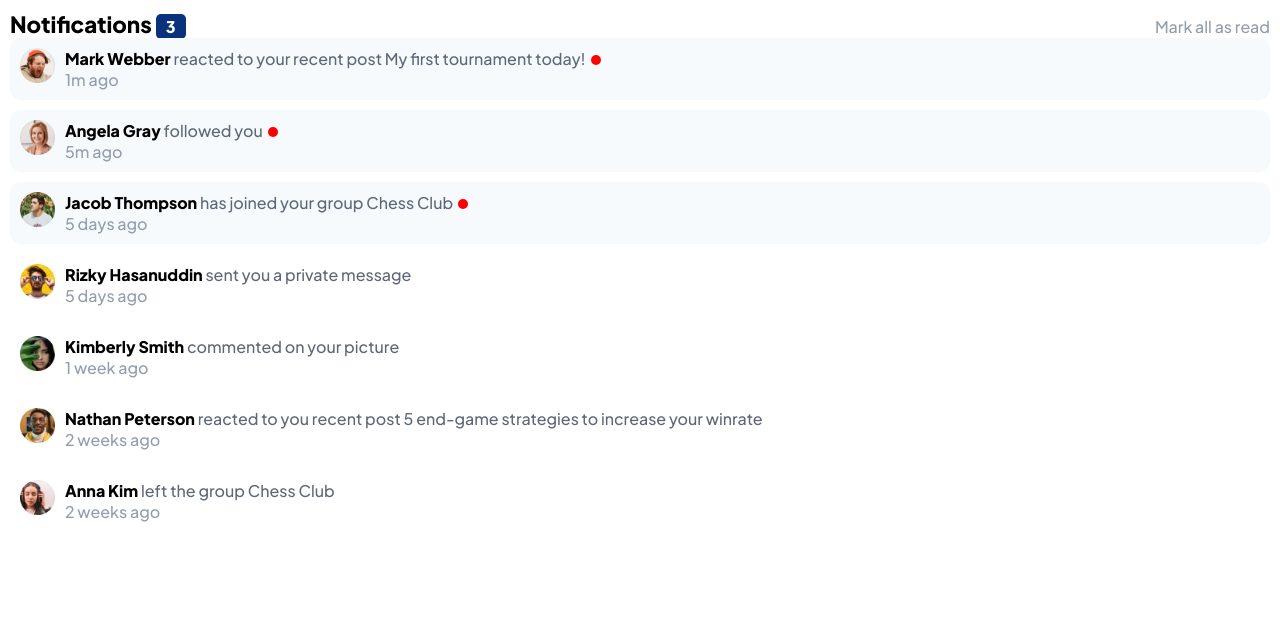
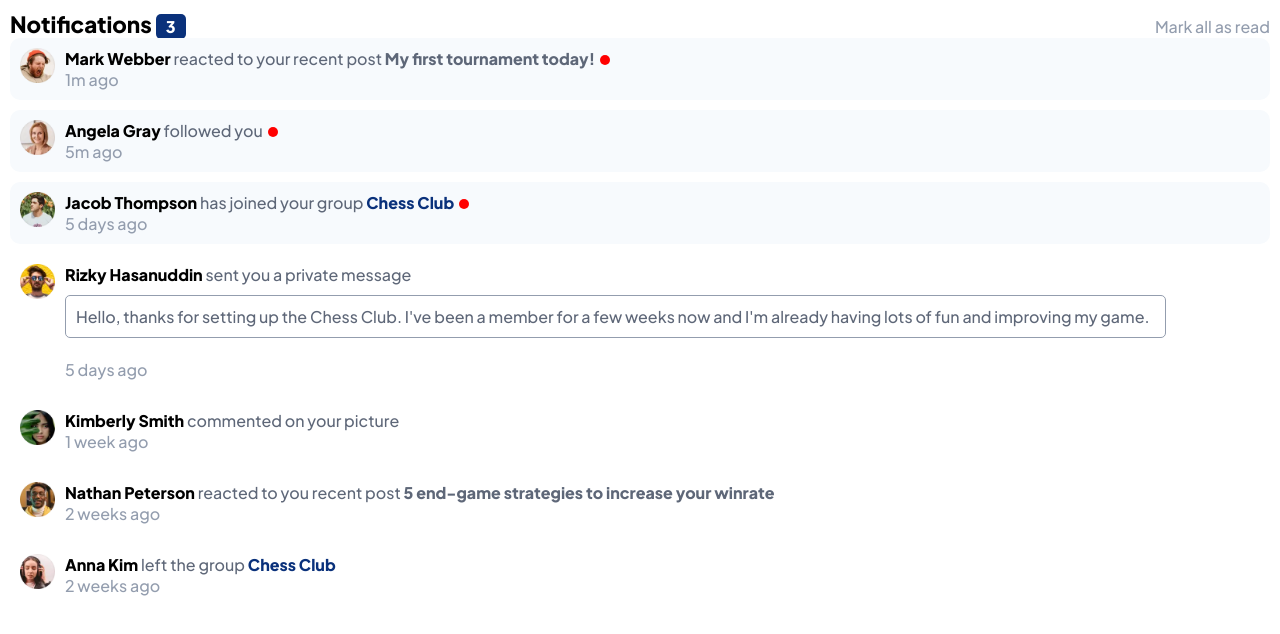
Before and after one commit to adie9/notifications-page, a React (Vite) app: page / in a window 1280 px wide. Shown: the top 634 px of the page. Built offline with nearby package versions, Linux system fonts and the light colour scheme.

Commit message:
Added conditional rendering for Notification

```diff
--- a/components/Feed.jsx
+++ b/components/Feed.jsx
@@ -10,7 +10,8 @@ function Feed() {
             <Notification
                 picture="../assets/images/avatar-mark-webber.webp"
                 name="Mark Webber"
-                action="reacted to your recent post My first tournament today!"
+                action="reacted to your recent post "
+                post="My first tournament today!"
                 isRead={!isRead}
                 time="1m ago"
             />
@@ -24,7 +25,8 @@ function Feed() {
             <Notification
                 picture="../assets/images/avatar-jacob-thompson.webp"
                 name="Jacob Thompson"
-                action="has joined your group Chess Club"
+                action="has joined your group "
+                group="Chess Club"
                 isRead={!isRead}
                 time="5 days ago"
             />
@@ -32,6 +34,9 @@ function Feed() {
                 picture="../assets/images/avatar-rizky-hasanuddin.webp"
                 name="Rizky Hasanuddin"
                 action="sent you a private message"
+                message="Hello, thanks for setting up the Chess Club. I've been
+                        a member for a few weeks now and I'm already having lots
+                        of fun and improving my game."
                 isRead={isRead}
                 time="5 days ago"
             />
@@ -45,14 +50,16 @@ function Feed() {
             <Notification
                 picture="../assets/images/avatar-nathan-peterson.webp"
                 name="Nathan Peterson"
-                action="reacted to you recent post 5 end-game strategies to increase your winrate"
+                action="reacted to you recent post "
+                post="5 end-game strategies to increase your winrate"
                 isRead={isRead}
                 time="2 weeks ago"
             />
             <Notification
                 picture="../assets/images/avatar-anna-kim.webp"
                 name="Anna Kim"
-                action="left the group Chess Club"
+                action="left the group "
+                group="Chess Club"
                 isRead={isRead}
                 time="2 weeks ago"
             />
--- a/components/Notification.jsx
+++ b/components/Notification.jsx
@@ -1,6 +1,6 @@
 import React from "react";
 
-function Notification({picture, name, action, isRead, time}) {
+function Notification({picture, name, action, post, group, message, isRead, time}) {
 
     return (
         <div className={`notification-container ${!isRead && "unread"}`}>
@@ -8,6 +8,9 @@ function Notification({picture, name, action, isRead, time}) {
             <p>
                 <span className="name"><strong>{name}</strong></span>
                 <span className="action"> {action}</span>
+                {post ? <strong className="post">{post}</strong> : ""}
+                {group ? <strong className="group">{group}</strong> : ""}
+                {message ? <p className="message">{message}</p> : ""}
                 <span className={!isRead && "dot"}></span><br/>
                 <span className="time-since">{time}</span></p>
         </div>
--- a/styles/index.css
+++ b/styles/index.css
@@ -31,6 +31,10 @@ body {
 .header-container .mark-read {
   color: hsl(219, 14%, 63%);
 }
+.header-container .mark-read:hover {
+  color: hsl(219, 85%, 26%);
+  cursor: pointer;
+}
 
 .feed-container {
   display: flex;
@@ -50,11 +54,28 @@ body {
   width: 35px;
   align-self: first baseline;
 }
+.notification-container p .name:hover {
+  color: hsl(219, 85%, 26%);
+  cursor: pointer;
+}
 .notification-container p .time-since {
   color: hsl(219, 14%, 63%);
 }
 .notification-container p .action {
   color: hsl(219, 12%, 42%);
+}
+.notification-container p .post {
+  color: hsl(219, 12%, 42%);
+}
+.notification-container p .message {
+  border: 1px solid hsl(219, 14%, 63%);
+  border-radius: 5px;
+  padding: 10px 15px 10px 10px;
+  margin-top: 10px;
+  color: hsl(219, 12%, 42%);
+}
+.notification-container p .group {
+  color: hsl(219, 85%, 26%);
 }
 .notification-container p .dot {
   background-color: red;
--- a/styles/index.scss
+++ b/styles/index.scss
@@ -25,6 +25,10 @@ $pr-blue: hsl(219, 85%, 26%);
     flex-direction: column;
  }
 
+ @mixin hover-blue-txt() {
+    color: $pr-blue;
+    cursor: pointer;
+ }
 
  * {
     padding: 0;
@@ -62,6 +66,10 @@ $pr-blue: hsl(219, 85%, 26%);
 
     .mark-read {
         color: $grayish-blue;
+
+        &:hover {
+            @include hover-blue-txt();
+        }
     }
 }
 
@@ -93,12 +101,35 @@ $pr-blue: hsl(219, 85%, 26%);
 
     p {
 
+        .name {
+
+            &:hover {
+                @include hover-blue-txt();
+            }
+        }
+
         .time-since {
             color: $grayish-blue;
         }
 
         .action {
             color: $dark-grayish-blue;
+        }
+
+        .post {
+            color: $dark-grayish-blue;
+        }
+
+        .message {
+            border: 1px solid $grayish-blue;
+            border-radius: 5px;
+            padding: 10px 15px 10px 10px;
+            margin-top: 10px;
+            color: $dark-grayish-blue;
+        }
+
+        .group {
+            color: $pr-blue;
         }
 
         .dot {
```
Also changed, not shown: 1 other file (tests, documents, lock files or other folders).
